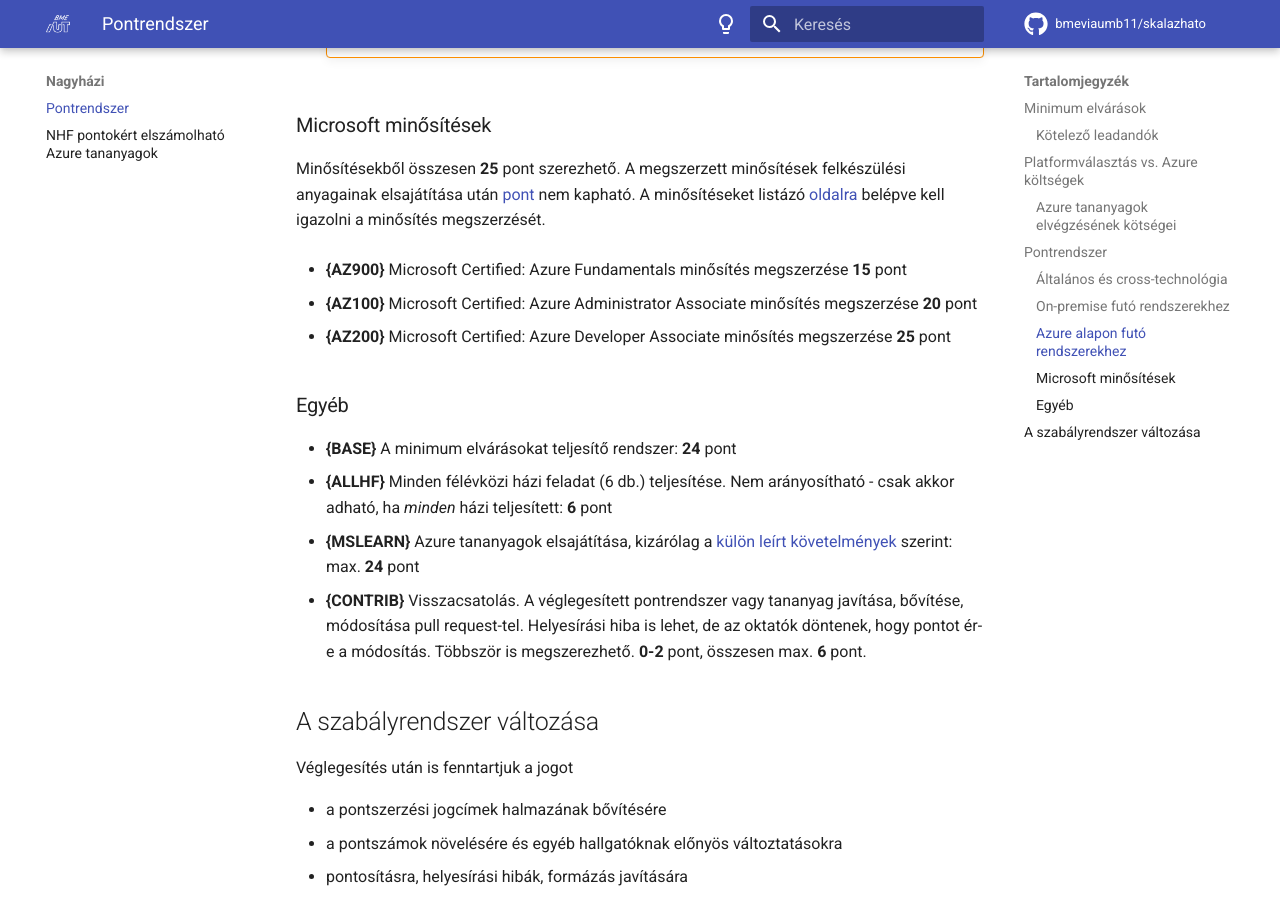
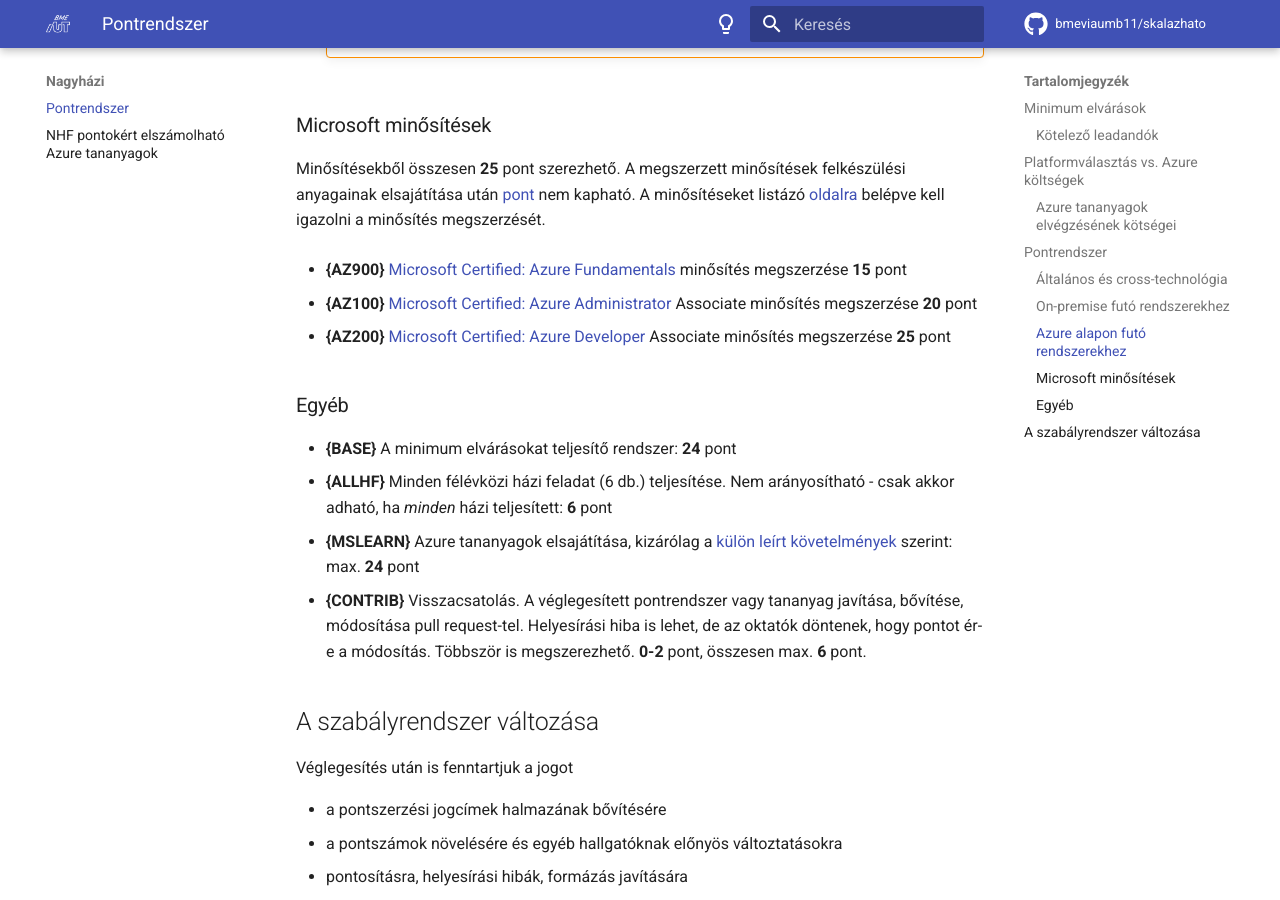
Before and after one commit to bmeviaumb11/skalazhato, an MkDocs documentation site: the page built from docs/homework/pontrendszer.md, in a window 1280 px wide and 900 px high, scrolled down 9826 px. Built offline with MkDocs 1.6.1 and Material for MkDocs 9.7.7, drawn with Linux system fonts in a browser that asks for light colours; comment, search, counter and statistics services are not loaded; part of the change alters nothing that is shown.

```diff
--- a/docs/homework/pontrendszer.md
+++ b/docs/homework/pontrendszer.md
@@ -291,11 +291,11 @@ További szabályok:
 
 Minősítésekből összesen **25** pont szerezhető. A megszerzett minősítések felkészülési anyagainak elsajátítása után [pont](mslearning.md) nem kapható. A minősítéseket listázó [oldalra](https://learn.microsoft.com) belépve kell igazolni a minősítés megszerzését.
 
-- **{AZ900}** Microsoft Certified: Azure Fundamentals minősítés megszerzése **15** pont
+- **{AZ900}** [Microsoft Certified: Azure Fundamentals](https://learn.microsoft.com/en-us/credentials/certifications/azure-fundamentals) minősítés megszerzése **15** pont
 
-- **{AZ100}** Microsoft Certified: Azure Administrator Associate minősítés megszerzése **20** pont
+- **{AZ100}** [Microsoft Certified: Azure Administrator](https://learn.microsoft.com/en-us/credentials/certifications/azure-administrator) Associate minősítés megszerzése **20** pont
 
-- **{AZ200}** Microsoft Certified: Azure Developer Associate minősítés megszerzése **25** pont
+- **{AZ200}** [Microsoft Certified: Azure Developer](https://learn.microsoft.com/en-us/credentials/certifications/azure-developer) Associate minősítés megszerzése **25** pont
 
 ### Egyéb
 
```
